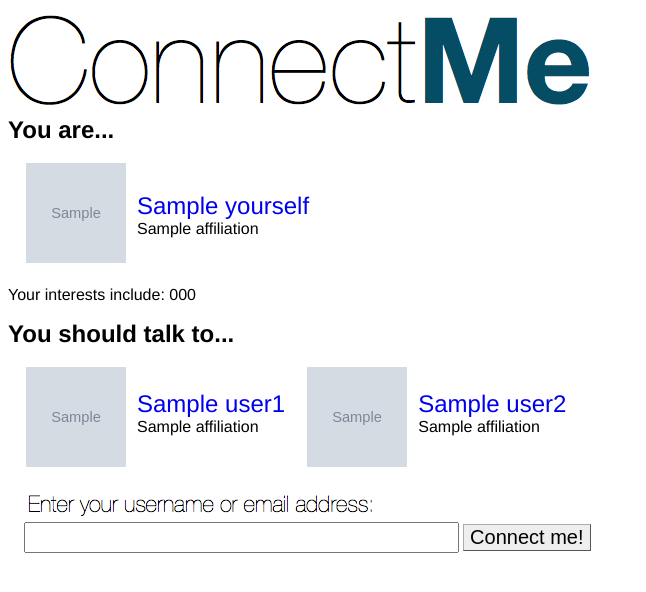
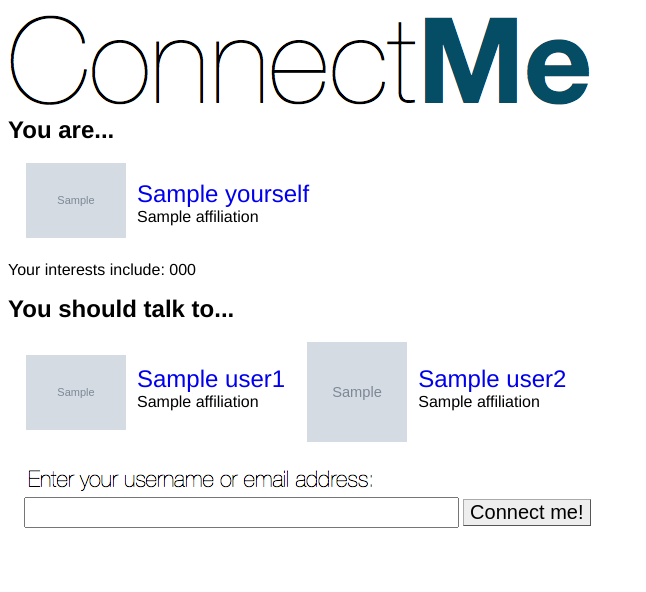
Before and after one commit to blazarus/charmme, a Flask app: template templates/people.html in a window 1280 px wide. Shown: the top 592 px of the page, without its empty margins (0-646 px from the left). Run offline with Flask 2, Linux system fonts and the light colour scheme; the template is opened without the code that fills it: most values are stand-ins (such as "Sample title", 1, 10 or a date in 2020); grey boxes marked "Sample" are stand-in pictures; parts of the project's set-up code (start-up, migrations or seed data) failed here and were passed over.

Commit message:
add image fix

```diff
--- a/static/style.css
+++ b/static/style.css
@@ -9,6 +9,10 @@ h1 {
 }
 img {
     border-style: none;
+}
+td img {
+    max-width: 100px;
+    max-height: 100px;
 }
 
 .person {
--- a/templates/people.html
+++ b/templates/people.html
@@ -6,7 +6,7 @@
 <table><tr>
     <td class="pic">
         <a href="{{yourself.url}}">
-            <img src="{{yourself.picture_url}}" width="100" height="100" />
+            <img src="{{yourself.picture_url}}"/>
         </a>
     </td>
     <td class="person">
@@ -31,7 +31,7 @@
     <tr>
         <td class="pic">
             <a href="{{user1.url}}">
-                <img src="{{user1.picture_url}}" width="100" height="100" />
+                <img src="{{user1.picture_url}}"/>
             </a>
         </td>
         <td class="person">
```
